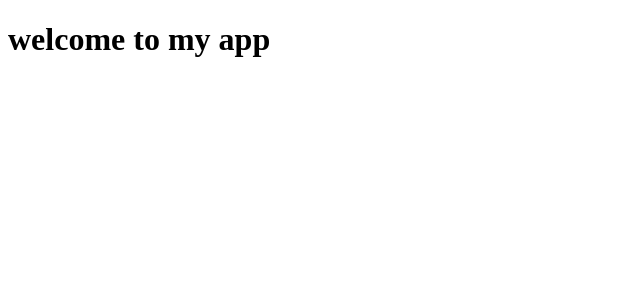
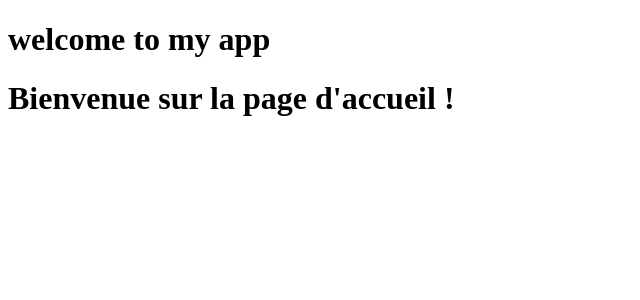
Before and after one commit to TheaCOLINOT/git-project, a React (Create React App) app: page / in a window 1280 px wide. Before the commit this address had no page. Shown: the top 300 px of the page, without its empty margins (0-640 px from the left). Built offline with nearby package versions, Linux system fonts and the light colour scheme.

Commit message:
add app structure

```diff
--- a/package.json
+++ b/package.json
@@ -10,9 +10,9 @@
     "react-scripts": "^5.0.1"
   },
   "scripts": {
-    "start": "set NODE_OPTIONS=--openssl-legacy-provider && react-scripts start",
+    "start": "react-scripts start",
     "build": "react-scripts build",
-    "test": "react-scripts test test --passWithNoTests",
+    "test": "react-scripts test",
     "eject": "react-scripts eject",
     "prepare": "husky"
   },
--- a/src/App.js
+++ b/src/App.js
@@ -12,7 +12,7 @@ function App() {
       {/* <Header /> */}
       <h1>welcome to my app</h1>
       <Routes>
-        {/* <Route path="/" element={<Home />} /> */}
+        <Route path="/" element={<Home />} />
         {/* <Route path="/about" element={<About />} /> */}
       </Routes>
       {/* <Footer /> */}
```
Also changed, not shown: 1 other file (tests, documents, lock files or other folders).
